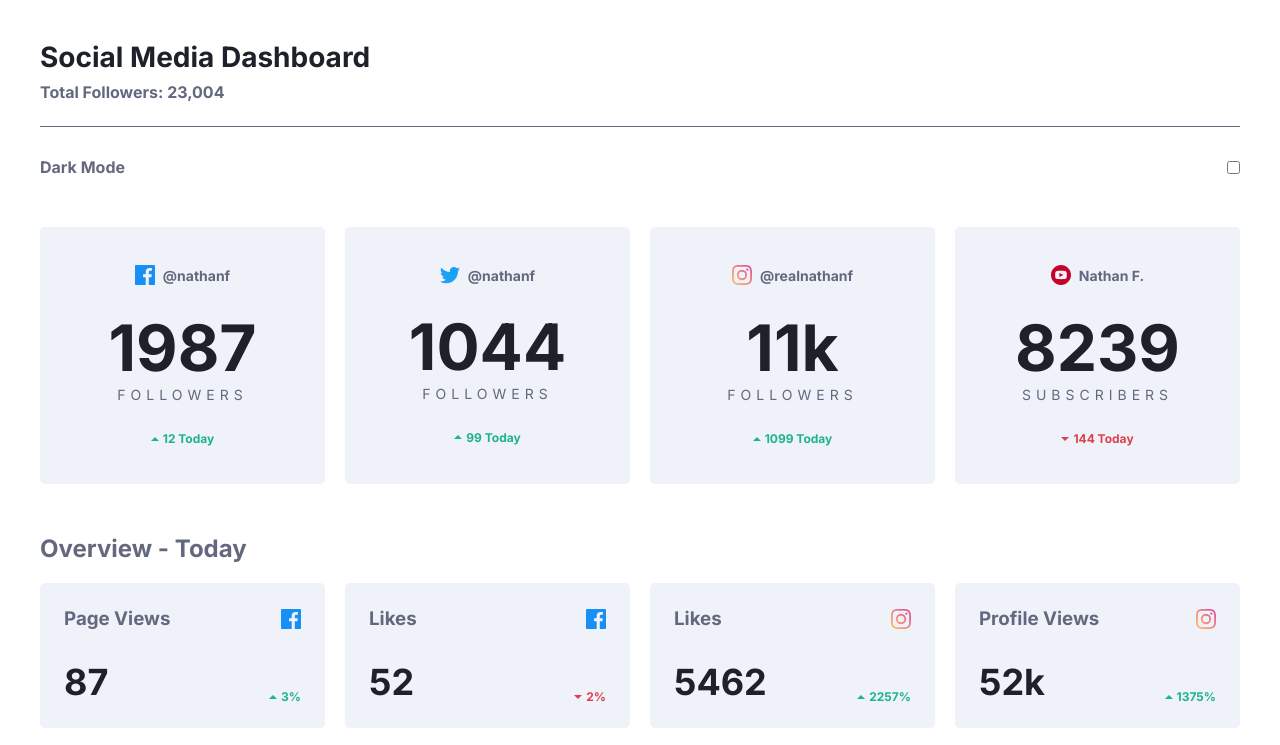
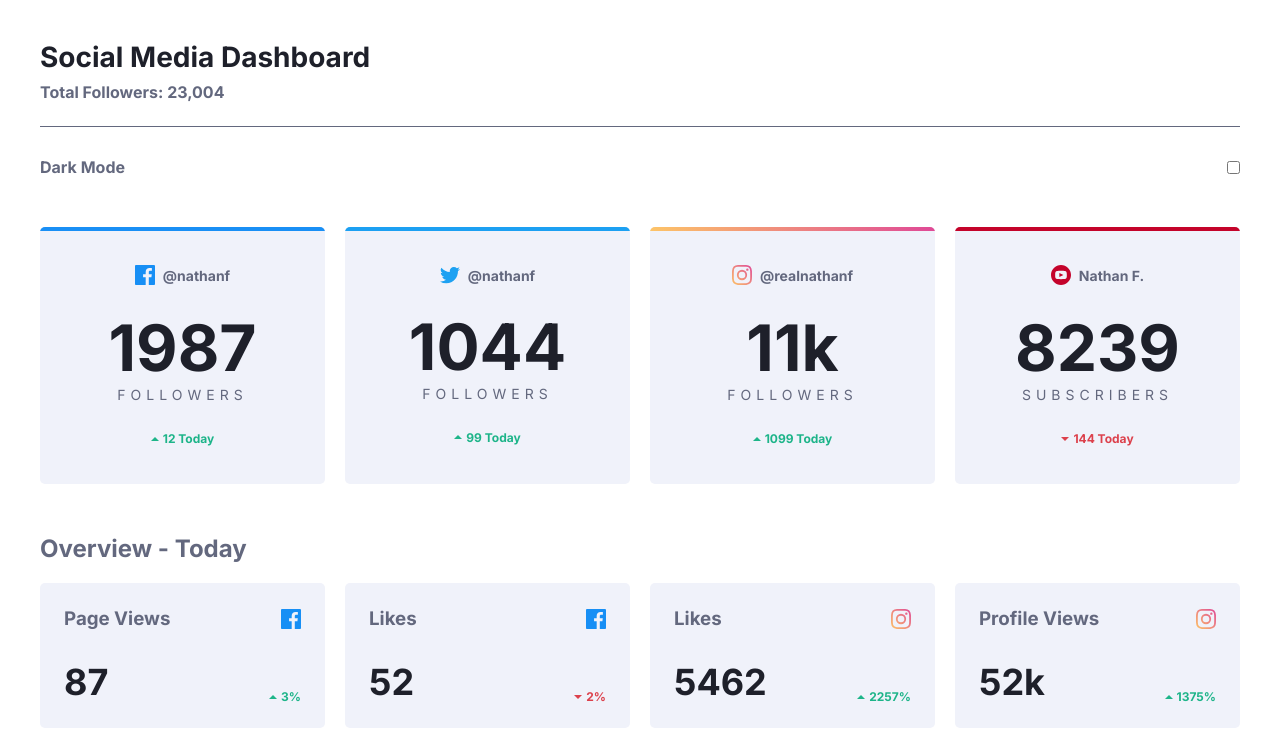
Before and after one commit to CalaoJuanPablo/social-dashboard, a website: page index.html in a window 1280 px wide. Shown: the top 745 px of the page. Drawn offline with Linux system fonts and the light colour scheme.

Commit message:
style big card top border color

```diff
--- a/sass/components/_cards.scss
+++ b/sass/components/_cards.scss
@@ -20,6 +20,17 @@
 		background-color: $light-grayish-blue;
 		border-radius: 5px;
 		padding: 38px 24px;
+		position: relative;
+		overflow: hidden;
+		&::before {
+			content: "";
+			height: 4px;
+			display: block;
+			position: absolute;
+			left: 0;
+			right: 0;
+			top: 0;
+		}
 		&--user {
 			display: flex;
 			align-items: center;
@@ -89,3 +100,16 @@
 		color: $bright-red;
 	}
 }
+
+.facebook::before {
+	background: $facebook;
+}
+.twitter::before {
+	background: $twitter;
+}
+.instagram::before {
+	background-image: linear-gradient(to right, $instagram-from 0%, $instagram-to 100%);
+}
+.youtube::before {
+	background: $youtube;
+}
```
Also changed, not shown: css/styles.css, 1 other file.
